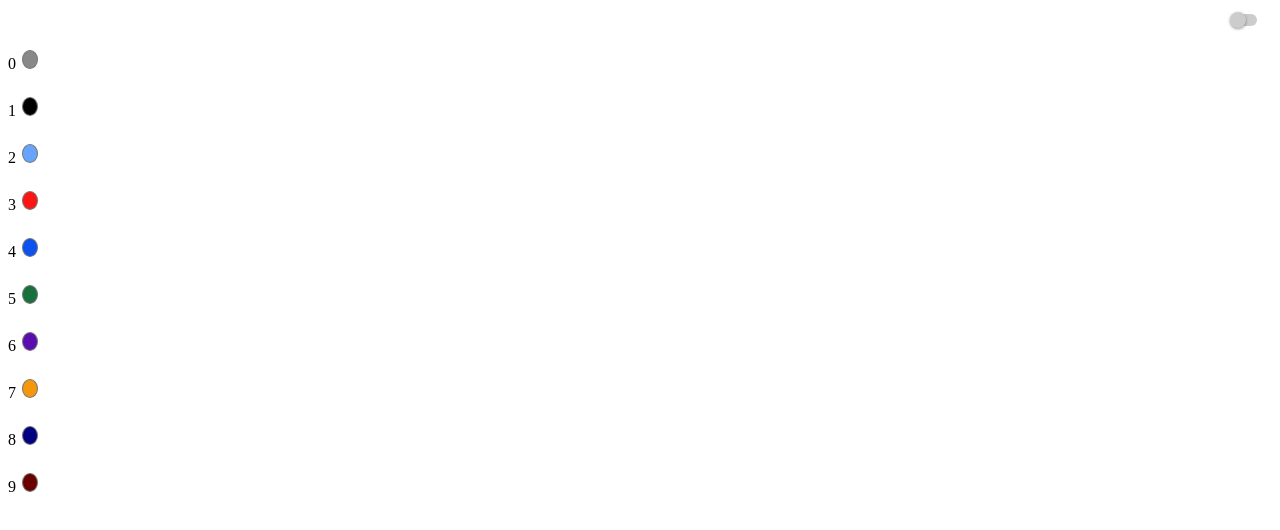
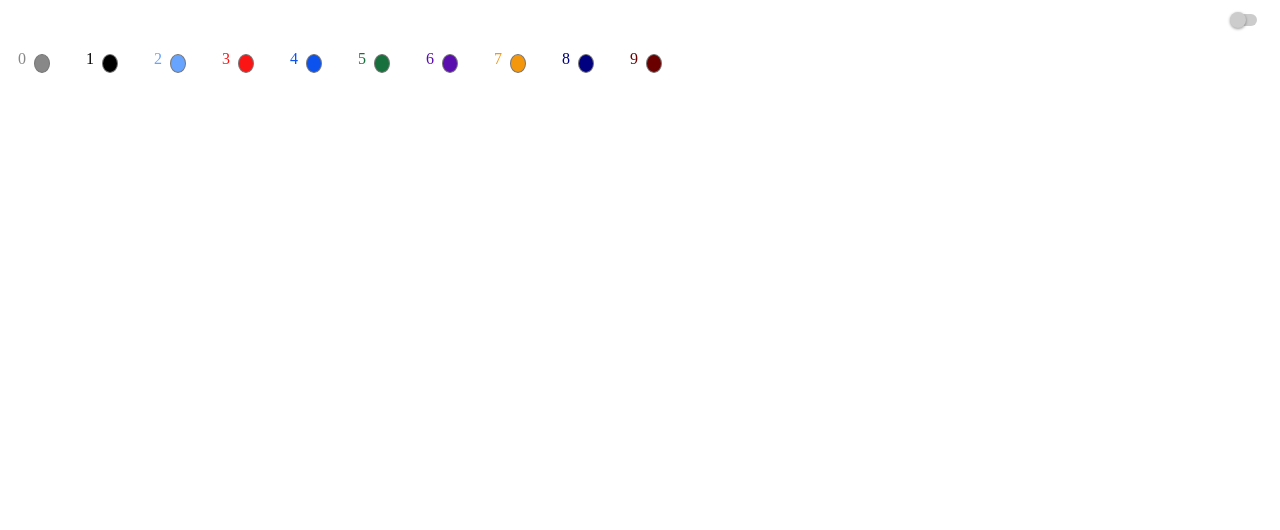
Before and after one commit to hadhadhadhadabettereffect/arithmechrome, a browser extension: page src/options.pug in a window 1280 px wide. Drawn offline with nearby package versions, Linux system fonts and the light colour scheme; files that its build step writes are made by us from their sources; files whose address does not match are found by name.

Commit message:
styling options page

```diff
--- a/src/js/options.ts
+++ b/src/js/options.ts
@@ -3,6 +3,7 @@ import "./components/Toggle";
 
 const arr_el_input_colors = document.querySelectorAll(".color-input");
 const arr_el_undo = document.querySelectorAll(".undo");
+const arr_el_labels = document.querySelectorAll(".number-label");
 var el_active_toggle;
 
 // init with default values
@@ -24,8 +25,9 @@ document.addEventListener('DOMContentLoaded', function () {
         el_active_toggle.checked = options.active;
         for (let i=0; i<10; ++i) {
             (<HTMLInputElement>arr_el_input_colors[i]).value = cachedColors[i];
+            (<HTMLElement>arr_el_labels[i]).style.color = cachedColors[i];
+            (<HTMLElement>arr_el_undo[i]).style.color = cachedColors[i];
         }
-        // adding change listener after initial values set
     });
 });
 document.getElementById("digits").addEventListener("change", handleColorInput);
@@ -55,6 +57,7 @@ function handleColorInput (event) {
 function updateColor (n, color) {
     options.colors[n] = color;
     chrome.storage.sync.set(options);
+    (<HTMLElement>arr_el_labels[n]).style.color = color;
     arr_el_undo[n].className = cachedColors[n] == color ?
         "undo" : "undo active";
 }
--- a/src/options.pug
+++ b/src/options.pug
@@ -1,6 +1,6 @@
 mixin colorselect(n)
     .color-wrap
-        label= n
+        label(class="number-label")= n
         input(class="color-input" type="color" id="n"+n)
         div(class="undo" id="u"+n) &#8634;
 
--- a/src/styles/options.css
+++ b/src/styles/options.css
@@ -1,17 +1,42 @@
+#digits {
+    max-width: 100%;
+    display: flex;
+}
+
+.color-wrap {
+    padding: 4px;
+    text-align: center;
+}
+
+.number-label {
+    display: block;
+    float: left;
+    width: 20px;
+    height: 16px;
+}
+
 input[type="color"].color-input {
-    display: inline-block;
+    display: block;
     width: 20px;
     padding: 0;
     border: none;
     outline: none;
     background: none;
     cursor: pointer;
+    float: left;
+    transition: transform linear 180ms;
 }
+
+input[type="color"].color-input:hover {
+    transform: scale3d(1.1,1.1,1);
+}
+
 input[type="color" i]::-webkit-color-swatch {
     border-radius: 50%;
     padding: 0;
     margin: 0;
 }
+
 .row {
     position: relative;
     width: 100%;
@@ -19,20 +44,12 @@ input[type="color" i]::-webkit-color-swatch {
     padding: 4px 8px;
     min-height: 30px;
 }
-.preview {
-    height: 14px;
-    width: 14px;
-    border-radius: 2px;
-    border: 1px solid lightgray;
-    display: inline-block;
-}
-#status {
-    min-height: 20px;
-}
+
 #activeToggle {
     position: absolute;
     right: 30px;
 }
+
 .undo {
     visibility: hidden;
     height: 20px;
@@ -41,7 +58,9 @@ input[type="color" i]::-webkit-color-swatch {
     color: #39c;
     display: block;
     cursor: pointer;
+    float: left;
 }
+
 .undo.active {
     visibility: visible;
 }
```
Also changed, not shown: dist/js/options.js, dist/options.css, dist/options.html.
